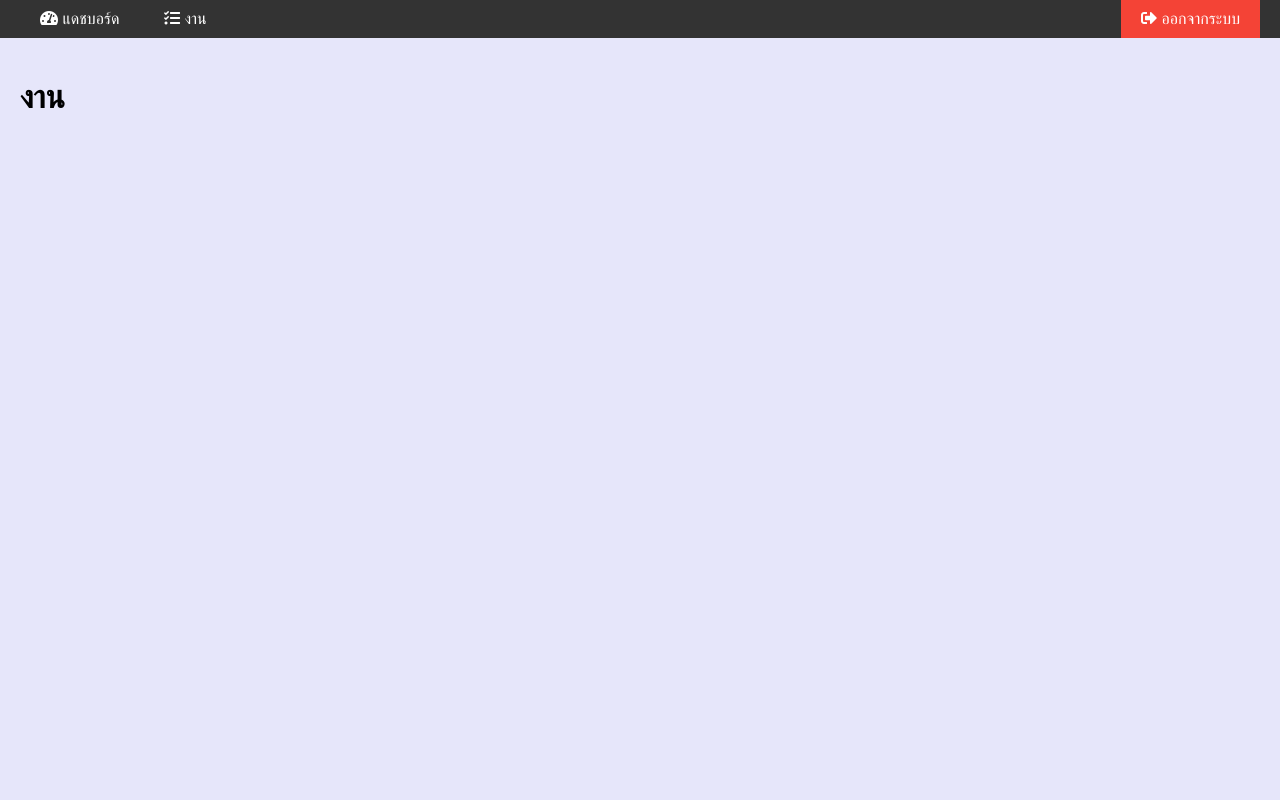
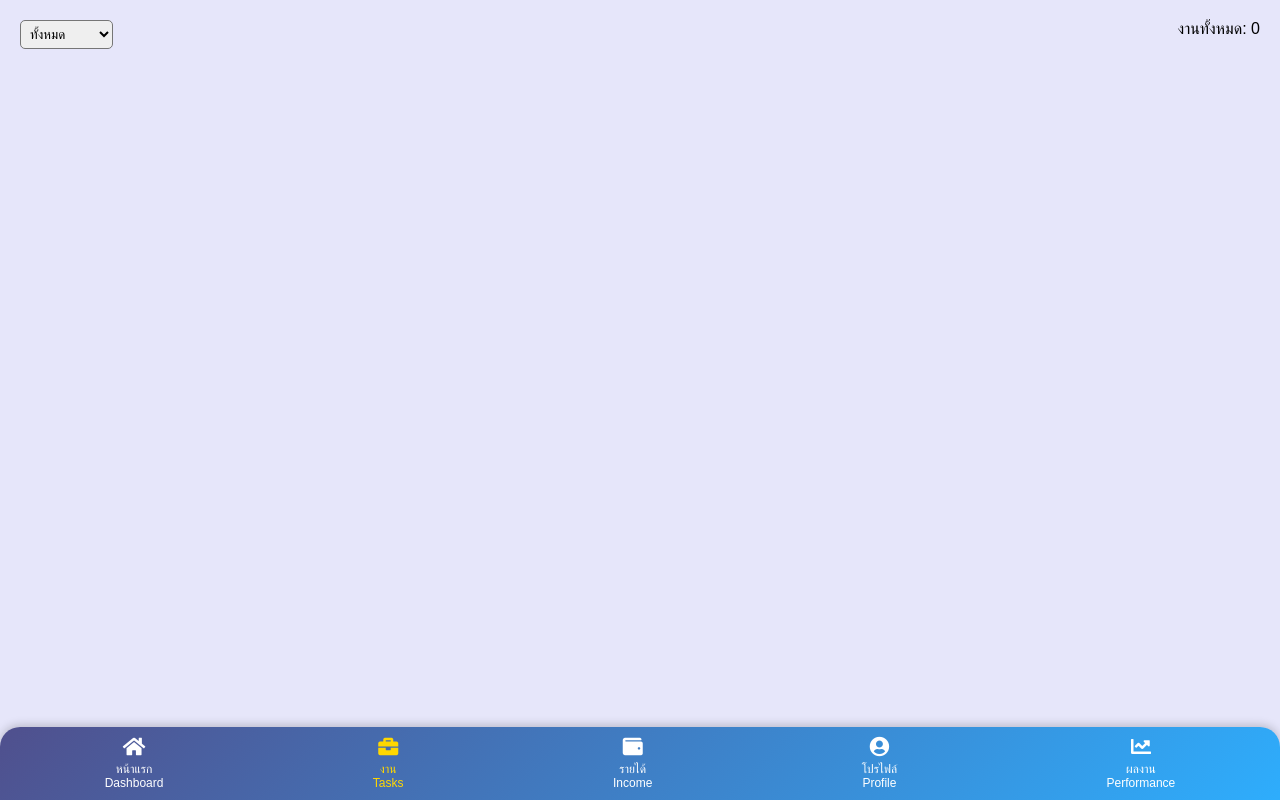
Before and after one commit to vitsarat/fieldflow, a website: page public/tasks.html in a window 1280 px wide. Drawn offline with Linux system fonts and the light colour scheme; no server answers.

Commit message:
Update tasks.html

```diff
--- a/public/tasks.html
+++ b/public/tasks.html
@@ -1,114 +1,55 @@
+<!-- tasks.html -->
 <!DOCTYPE html>
 <html lang="th">
 <head>
     <meta charset="UTF-8">
     <meta name="viewport" content="width=device-width, initial-scale=1.0">
-    <title>งาน</title>
+    <title>งาน - FieldFlow</title>
     <link rel="stylesheet" href="https://cdnjs.cloudflare.com/ajax/libs/font-awesome/5.15.4/css/all.min.css">
-    <style>
-        body {
-            font-family: Arial, sans-serif;
-            margin: 0;
-            padding: 0;
-            background-color: #E6E6FA;
-        }
-        .navbar {
-            background-color: #333;
-            overflow: hidden;
-            display: flex;
-            justify-content: space-between;
-            align-items: center;
-            padding: 10px 20px;
-        }
-        .navbar a {
-            color: white;
-            text-decoration: none;
-            padding: 14px 20px;
-            text-align: center;
-        }
-        .navbar a:hover {
-            background-color: #ddd;
-            color: black;
-        }
-        .navbar .logout {
-            background-color: #f44336;
-        }
-        .navbar .logout:hover {
-            background-color: #da190b;
-            color: white;
-        }
-        .container {
-            padding: 20px;
-        }
-        .task-list {
-            display: flex;
-            flex-direction: column;
-            gap: 10px;
-        }
-        .task {
-            background-color: white;
-            padding: 15px;
-            border-radius: 8px;
-            box-shadow: 0 2px 5px rgba(0,0,0,0.1);
-            display: flex;
-            justify-content: space-between;
-            align-items: center;
-        }
-        .task.urgent {
-            border-left: 5px solid red;
-        }
-        .task.completed {
-            border-left: 5px solid green;
-        }
-        .task button {
-            background-color: #4CAF50;
-            color: white;
-            border: none;
-            padding: 8px 16px;
-            border-radius: 4px;
-            cursor: pointer;
-        }
-        .task button:hover {
-            background-color: #45a049;
-        }
-        .no-tasks {
-            text-align: center;
-            color: #888;
-        }
-        .error {
-            color: red;
-            text-align: center;
-        }
-    </style>
+    <link rel="stylesheet" href="css/styles.css">
 </head>
 <body>
-    <div class="navbar">
-        <div>
-            <a href="dashboard.html"><i class="fas fa-tachometer-alt"></i> แดชบอร์ด</a>
-            <a href="tasks.html"><i class="fas fa-tasks"></i> งาน</a>
+    <div class="container">
+        <div class="filter-bar">
+            <select id="statusFilter" onchange="loadTasks()">
+                <option value="">ทั้งหมด</option>
+                <option value="pending">ติดต่อไม่ได้</option>
+                <option value="appointed">นัดหมาย</option>
+                <option value="completed">จบงานสำเร็จ</option>
+            </select>
+            <span>งานทั้งหมด: <span id="taskCounter">0</span></span>
         </div>
-        <div>
-            <a href="#" class="logout" onclick="logout()"><i class="fas fa-sign-out-alt"></i> ออกจากระบบ</a>
-        </div>
+
+        <div id="taskList"></div>
     </div>
-    <div class="container">
-        <h1>งาน</h1>
-        <div class="task-list" id="taskList">
-            <!-- รายการงานจะถูกเพิ่มโดย JavaScript -->
-        </div>
+
+    <!-- Bottom Navigation Bar -->
+    <div class="bottom-nav">
+        <a href="dashboard.html">
+            <i class="fas fa-home"></i>
+            <span>หน้าแรก<br>Dashboard</span>
+        </a>
+        <a href="tasks.html" class="active">
+            <i class="fas fa-briefcase"></i>
+            <span>งาน<br>Tasks</span>
+        </a>
+        <a href="income.html">
+            <i class="fas fa-wallet"></i>
+            <span>รายได้<br>Income</span>
+        </a>
+        <a href="profile.html">
+            <i class="fas fa-user-circle"></i>
+            <span>โปรไฟล์<br>Profile</span>
+        </a>
+        <a href="performance.html">
+            <i class="fas fa-chart-line"></i>
+            <span>ผลงาน<br>Performance</span>
+        </a>
     </div>
-    <script type="module">
-        import { auth, signOut } from './js/auth.js';
-        window.logout = async function() {
-            try {
-                await signOut(auth);
-                console.log("User signed out successfully");
-                window.location.href = "index.html";
-            } catch (error) {
-                console.error("Error signing out:", error);
-            }
-        };
-    </script>
-    <script type="module" src="js/tasks.js"></script>
+
+    <script src="https://www.gstatic.com/firebasejs/10.12.2/firebase-app.js"></script>
+    <script src="https://www.gstatic.com/firebasejs/10.12.2/firebase-firestore.js"></script>
+    <script src="js/auth.js"></script>
+    <script src="js/tasks.js"></script>
 </body>
 </html>
```
